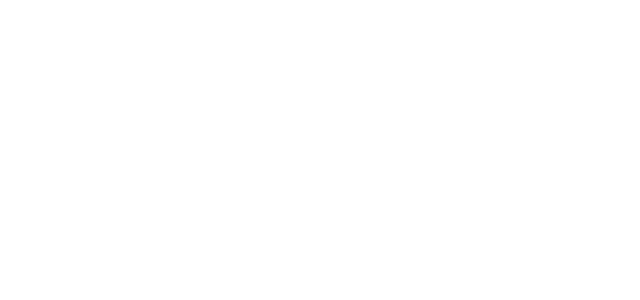
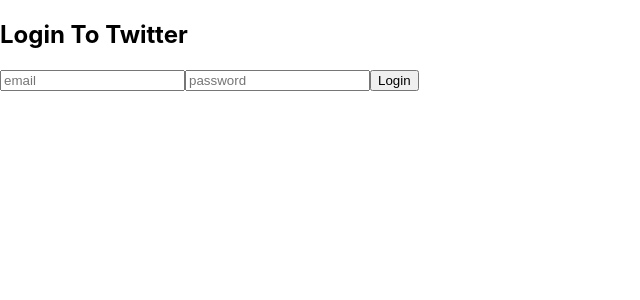
Before and after one commit to AizikAizik/FakeTwitter-Client, a React (Create React App) app: page /login in a window 1280 px wide. Shown: the top 300 px of the page, without its empty margins (0-640 px from the left). Built offline with nearby package versions, Linux system fonts and the light colour scheme.

Commit message:
completed sign up and login functionality without styling

```diff
--- a/src/App.tsx
+++ b/src/App.tsx
@@ -15,6 +15,7 @@
 import Landing from './components/Landing';
 import {setContext} from 'apollo-link-context';
 import SignUp from './pages/SignUp';
+import Login from './pages/Login';
 
 const httplink = new HttpLink({uri: 'http://localhost:4000'});
 const authlink = setContext(async (req, {headers}) =>{
@@ -42,11 +43,17 @@
           <Route path='/' exact>
             <Users />
           </Route>
+          <Route path='/users'>
+            <Users />
+          </Route>
           <Route path='/landing'>
             <Landing />
           </Route>
           <Route path='/signup'>
             <SignUp />
+          </Route>
+          <Route path='/login'>
+            <Login />
           </Route>
         </Switch>
       </Router>
--- /dev/null
+++ b/src/pages/Login.tsx
@@ -0,0 +1,70 @@
+import React from 'react';
+import { Formik, Field, Form, ErrorMessage } from 'formik';
+import * as yup from 'yup';
+import { gql, useMutation } from '@apollo/client';
+import { useHistory } from 'react-router-dom';
+
+const LOGIN_MUTATION = gql`
+    mutation login($email: String!, $password: String!){
+        login(email: $email, password: $password){
+            token,
+            user{
+                id,
+                name
+            }
+        }
+    }
+`
+
+interface SignInValues {
+    email: string,
+    password: string
+}
+
+const initialValues: SignInValues = {
+    email: '',
+    password: ''
+}
+
+const validationSchema = yup.object({
+  email: yup.string().email('Invalid Email').required('Email is Required'),
+
+  password: yup
+    .string()
+    .required('password is required'),
+});
+
+export default function Login() {
+  const history = useHistory();
+  const [login, { data }] = useMutation(LOGIN_MUTATION);
+  return (
+    <div>
+      <h2>Login To Twitter</h2>
+      <Formik
+        initialValues={initialValues}
+        validationSchema={validationSchema}
+        onSubmit={async (values, { setSubmitting }) => {
+          setSubmitting(true);
+          const response = await login({
+            variables: values,
+          });
+
+          localStorage.setItem('token', response.data.login.token);
+          setSubmitting(false);
+          console.log(response);
+          history.push('/users');
+        }}
+      >
+        <Form>
+          <Field name='email' type='email' placeholder='email' />
+          <ErrorMessage name='email' component={'div'} />
+
+          <Field name='password' type='password' placeholder='password' />
+          <ErrorMessage name='password' component={'div'} />
+
+          <button type='submit'>Login</button>
+        </Form>
+      </Formik>
+    </div>
+  );
+}
--- a/src/pages/SignUp.tsx
+++ b/src/pages/SignUp.tsx
@@ -1,8 +1,8 @@
-import React from "react";
-import { Formik, Field, Form, ErrorMessage } from "formik";
-import * as yup from "yup";
-import { gql, useMutation } from "@apollo/client";
-import { useHistory } from "react-router-dom";
+import React from 'react';
+import { Formik, Field, Form, ErrorMessage } from 'formik';
+import * as yup from 'yup';
+import { gql, useMutation } from '@apollo/client';
+import { useHistory } from 'react-router-dom';
 
 const SIGNUP_MUTATION = gql`
   mutation signup($name: String, $email: String!, $password: String!) {
@@ -20,19 +20,22 @@
 }
 
 const initialValues: SignupValues = {
-  name: "",
-  email: "",
-  password: "",
-  confirmPassword: "",
+  name: '',
+  email: '',
+  password: '',
+  confirmPassword: '',
 };
 
 const validationSchema = yup.object({
-  email: yup.string().email("Invalid Email").required("Email is Required"),
-  name: yup.string().max(15, "max limit is 15"),
+  email: yup.string().email('Invalid Email').required('Email is Required'),
+  name: yup.string().max(15, 'max limit is 15').required('name is Required'),
   password: yup
     .string()
-    .max(20, "Must be 20 characters or less")
-    .required("password is required"),
+    .max(15, 'Must be 20 characters or less')
+    .required('password is required'),
+  confirmPassword: yup
+    .string()
+    .oneOf([yup.ref('password')], 'Passwords must match'),
 });
 
 // const submitHandler = async (value, {setSubmitting}) =>{}
@@ -52,29 +55,29 @@
             variables: values,
           });
 
-          localStorage.setItem("token", response.data.signup.token);
+          localStorage.setItem('token', response.data.signup.token);
           setSubmitting(false);
-          history.push("/users");
+          history.push('/users');
         }}
       >
         <Form>
-          <Field name="name" type="text" placeholder="full name" />
-          <ErrorMessage name="name" component={"div"} />
+          <Field name='name' type='text' placeholder='full name' />
+          <ErrorMessage name='name' component={'div'} />
 
-          <Field name="email" type="email" placeholder="email" />
-          <ErrorMessage name="email" component={"div"} />
+          <Field name='email' type='email' placeholder='email' />
+          <ErrorMessage name='email' component={'div'} />
 
-          <Field name="passowrd" type="password" placeholder="password" />
-          <ErrorMessage name="password" component={"div"} />
+          <Field name='password' type='password' placeholder='password' />
+          <ErrorMessage name='password' component={'div'} />
 
           <Field
-            name="confirmPassword"
-            type="password"
-            placeholder="confirm password"
+            name='confirmPassword'
+            type='password'
+            placeholder='confirm password'
           />
-          <ErrorMessage name="confirmPassword" component={"div"} />
+          <ErrorMessage name='confirmPassword' component={'div'} />
 
-          <button type="submit">Sign up</button>
+          <button type='submit'>Sign up</button>
         </Form>
       </Formik>
     </div>
```
